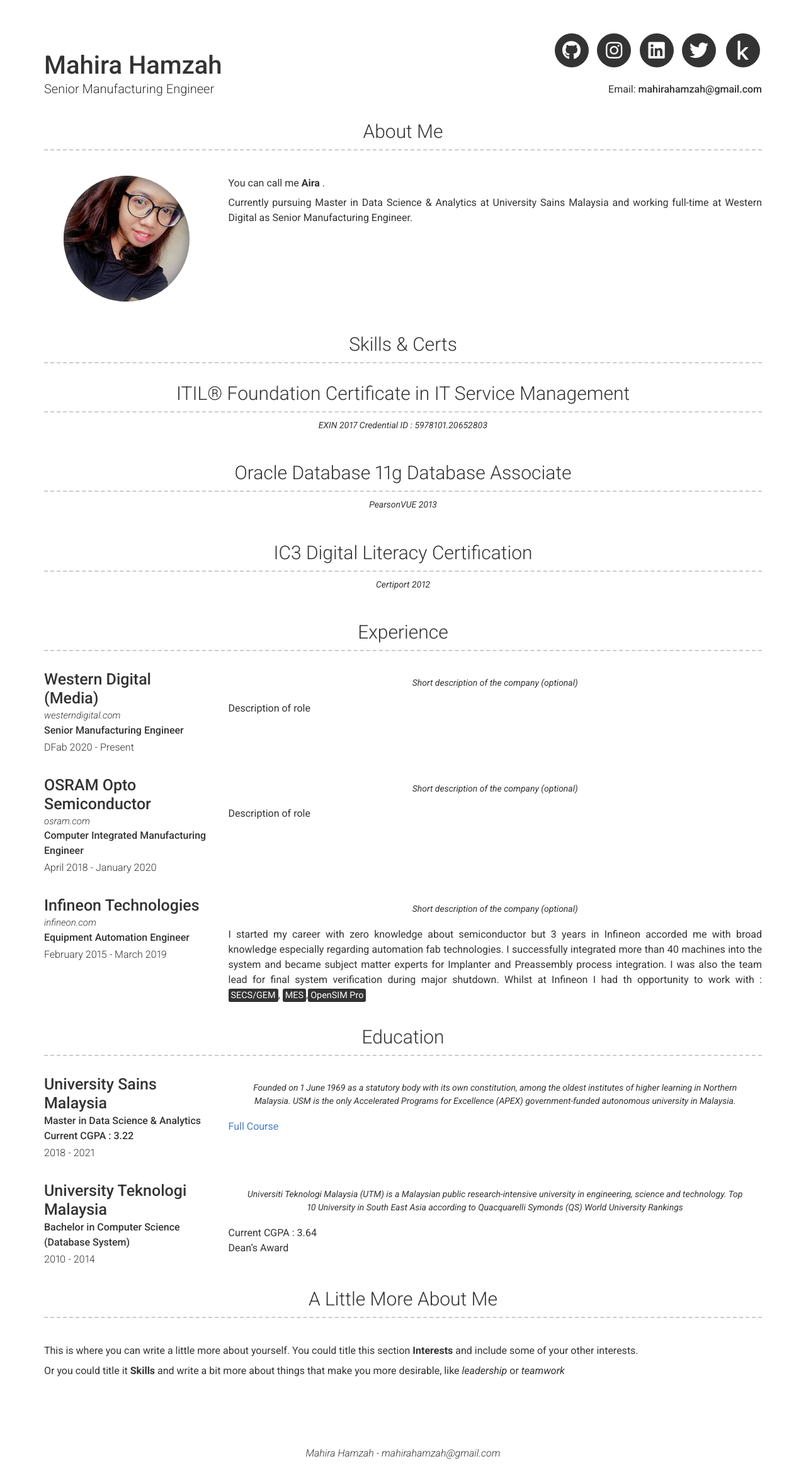
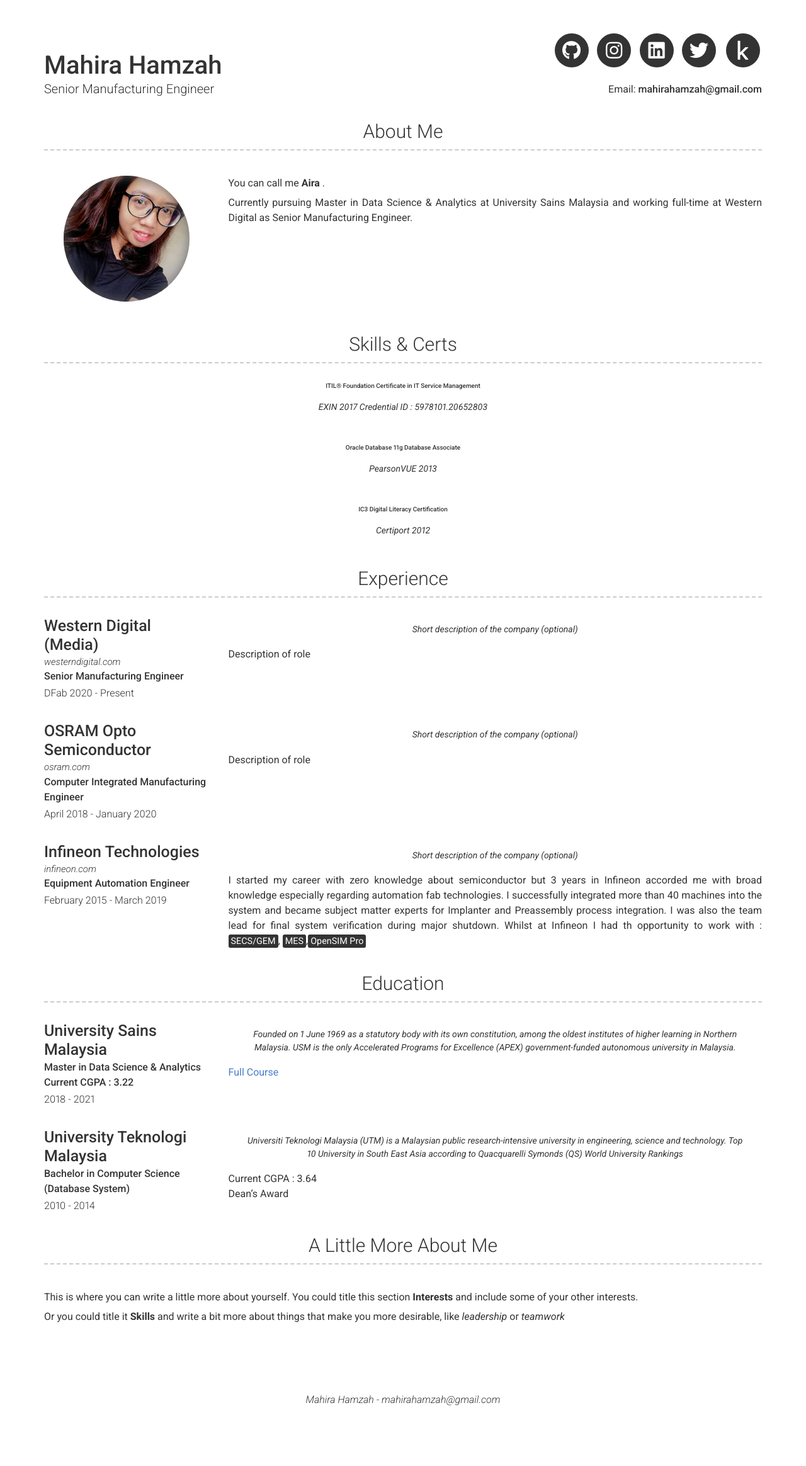
Before and after one commit to mahirahamzah/Resume, a Jekyll site: the page built from index.md, in a window 1280 px wide. Shown: the whole page at 63% size. Built offline with Jekyll 4.4.1, drawn with Linux system fonts in a browser that asks for light colours; nearby versions of some CDN libraries; after the commit the page ends 2242 px from its top, so only the background shows below that.

Commit message:
Update top-middle.html

```diff
--- a/_includes/top-middle.html
+++ b/_includes/top-middle.html
@@ -1,6 +1,6 @@
 <div class="row clearfix layout layout-top-middle">
   <div class="col-xs-12 col-print-12 details">
-    {%- if include.item.name -%}<h3>{{ include.item.name }}</h3>{%- endif -%}
+    {%- if include.item.name -%}<h5>{{ include.item.name }}</h5>{%- endif -%}
     {%- if include.item.company -%}<h4>{{ include.item.company }}</h4>{%- endif -%}
     {%- if include.item.link -%}
       {% include a.html href=include.item.link class="link" %}{{ include.item.link }}</a>
```
